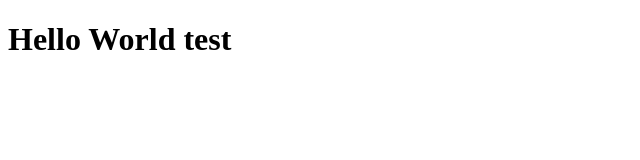
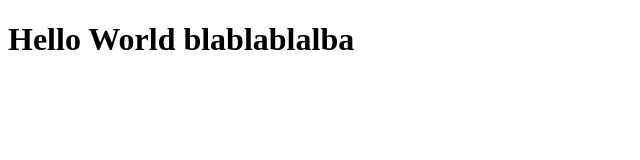
Before and after one commit to Radit73/latihan-1, a plain HTML site: page index.html in a window 1280 px wide. Shown: the whole page, without its empty margins (0-640 px from the left). Drawn offline with Linux system fonts and the light colour scheme.

Commit message:
second commit

```diff
--- a/index.html
+++ b/index.html
@@ -6,6 +6,6 @@
     <title>Training</title>
 </head>
 <body>
-    <h1>Hello World test</h1>
+    <h1>Hello World blablablalba</h1>
 </body>
 </html>
```
